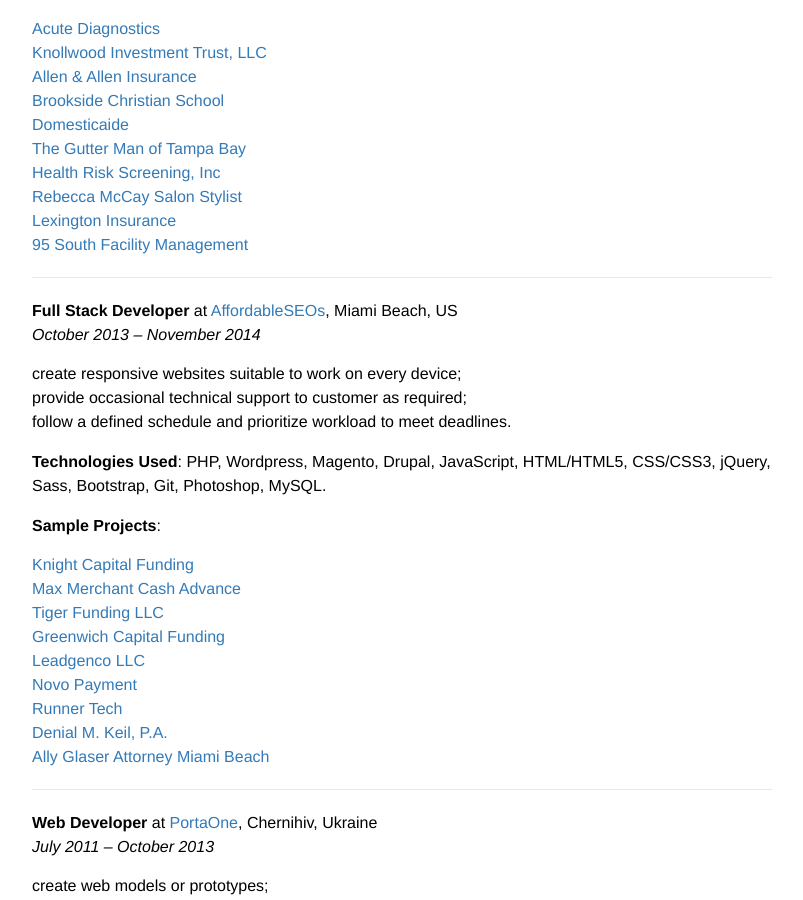
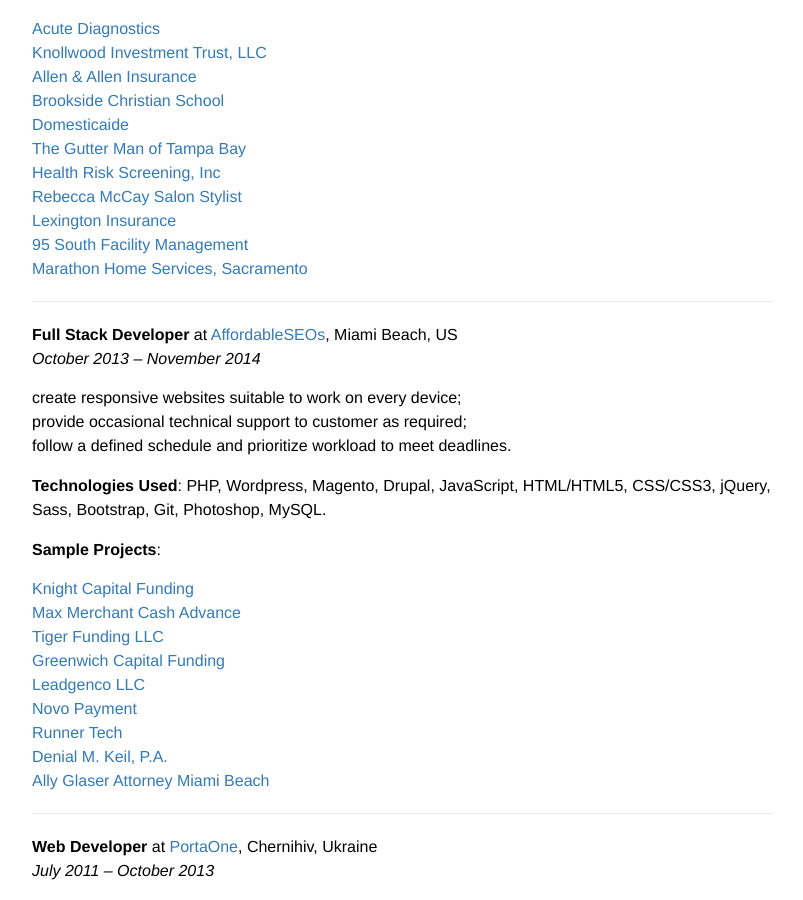
Before and after one commit to yuyokk/yuyokk.github.io, a Jekyll site: the page built from resume.md, in a window 1280 px wide and 900 px high, scrolled down 909 px. Shown: the whole window, without its empty margins (238-1041 px from the left). Built offline with Jekyll 4.4.1, drawn with Linux system fonts in a browser that asks for light colours.

Commit message:
Add http://gomarathon.net/ to a resume

```diff
--- a/resume.md
+++ b/resume.md
@@ -47,6 +47,7 @@
 + <a href="http://rebeccathestylist.com/" target="_blank">Rebecca McCay Salon Stylist</a>
 + <a href="http://pia-ins.com/" target="_blank">Lexington Insurance</a>
 + <a href="http://95southinc.com/" target="_blank">95 South Facility Management</a>
++ <a href="http://gomarathon.net/" target="_blank">Marathon Home Services, Sacramento</a>
 
 ----------
 
```
